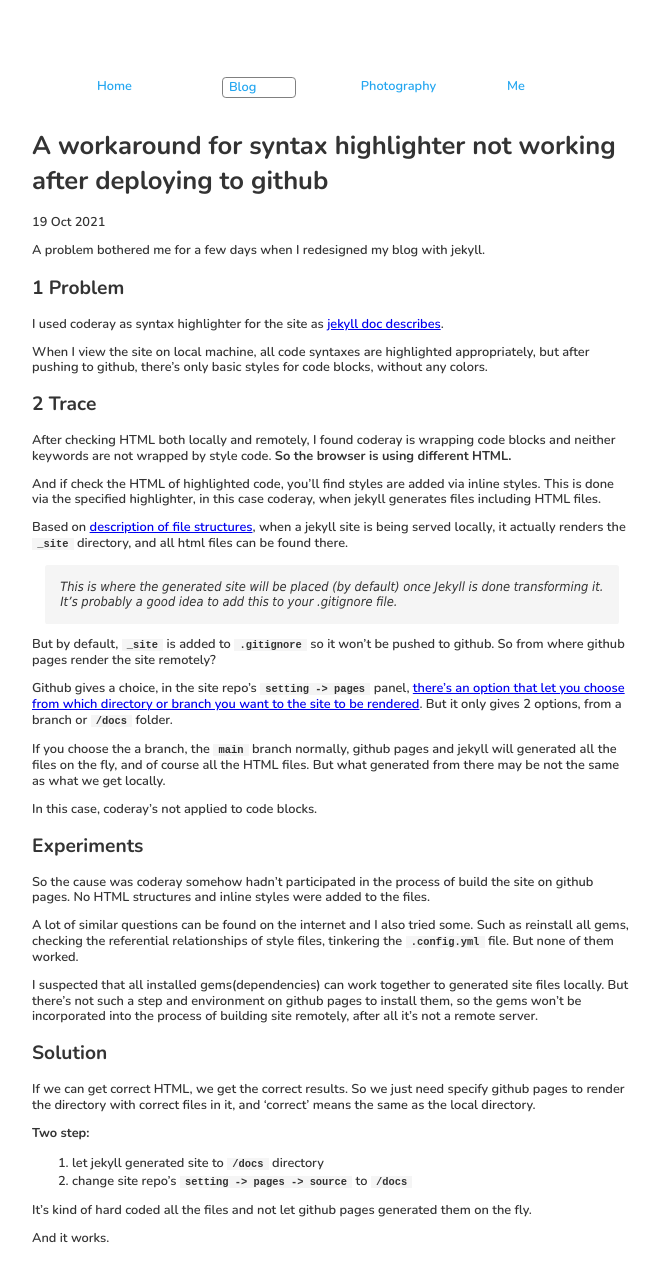
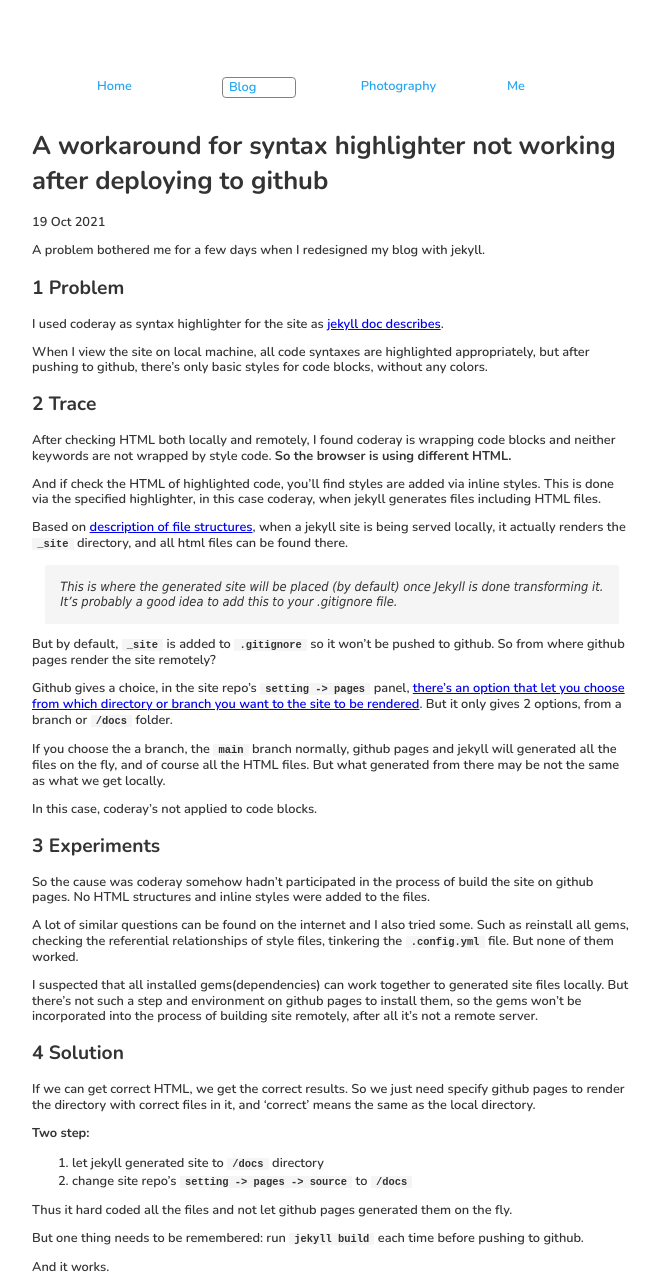
Before and after one commit to xullnn/xullnn.github.io, a Jekyll site: the page docs/work/2021/10/19/workaround-for-jekyll-highlighter-issue.html, which Jekyll copies as it is, in a window 1280 px wide. Shown: the whole page, without its empty margins (308-967 px from the left). Built offline with Jekyll 4.4.1, drawn with Linux system fonts in a browser that asks for light colours; some web fonts are replaced; before the commit the page ends 1259 px from its top, so only the background shows below that.

Commit message:
rebuilt site

```diff
--- a/docs/work/2021/10/19/workaround-for-jekyll-highlighter-issue.html
+++ b/docs/work/2021/10/19/workaround-for-jekyll-highlighter-issue.html
@@ -87,7 +87,7 @@
 
 <p>In this case, coderay’s not applied to code blocks.</p>
 
-<h2 id="experiments">Experiments</h2>
+<h2 id="3-experiments">3 Experiments</h2>
 
 <p>So the cause was coderay somehow hadn’t participated in the process of build the site on github pages. No HTML structures and inline styles were added to the files.</p>
 
@@ -95,7 +95,7 @@
 
 <p>I suspected that all installed gems(dependencies) can work together to generated site files locally. But there’s not such a step and environment on github pages to install them, so the gems won’t be incorporated into the process of building site remotely, after all it’s not a remote server.</p>
 
-<h2 id="solution">Solution</h2>
+<h2 id="4-solution">4 Solution</h2>
 
 <p>If we can get correct HTML, we get the correct results. So we just need specify github pages to render the directory with correct files in it, and ‘correct’ means the same as the local directory.</p>
 
@@ -106,7 +106,9 @@
   <li>change site repo’s <code>setting -&gt; pages -&gt; source</code> to <code>/docs</code></li>
 </ol>
 
-<p>It’s kind of hard coded all the files and not let github pages generated them on the fly.</p>
+<p>Thus it hard coded all the files and not let github pages generated them on the fly.</p>
+
+<p>But one thing needs to be remembered: run <code>jekyll build</code> each time before pushing to github.</p>
 
 <p>And it works.</p>
 
```
